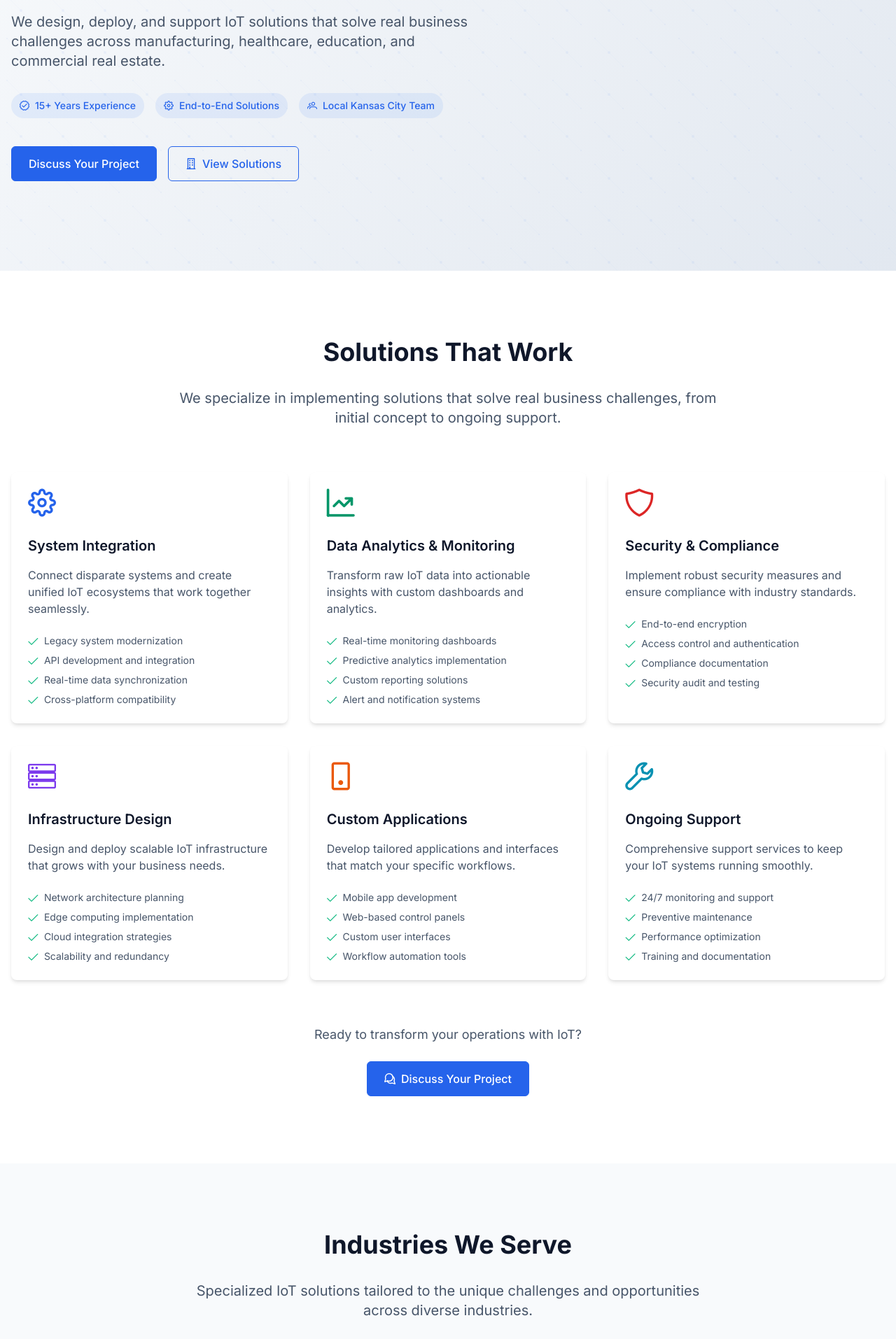
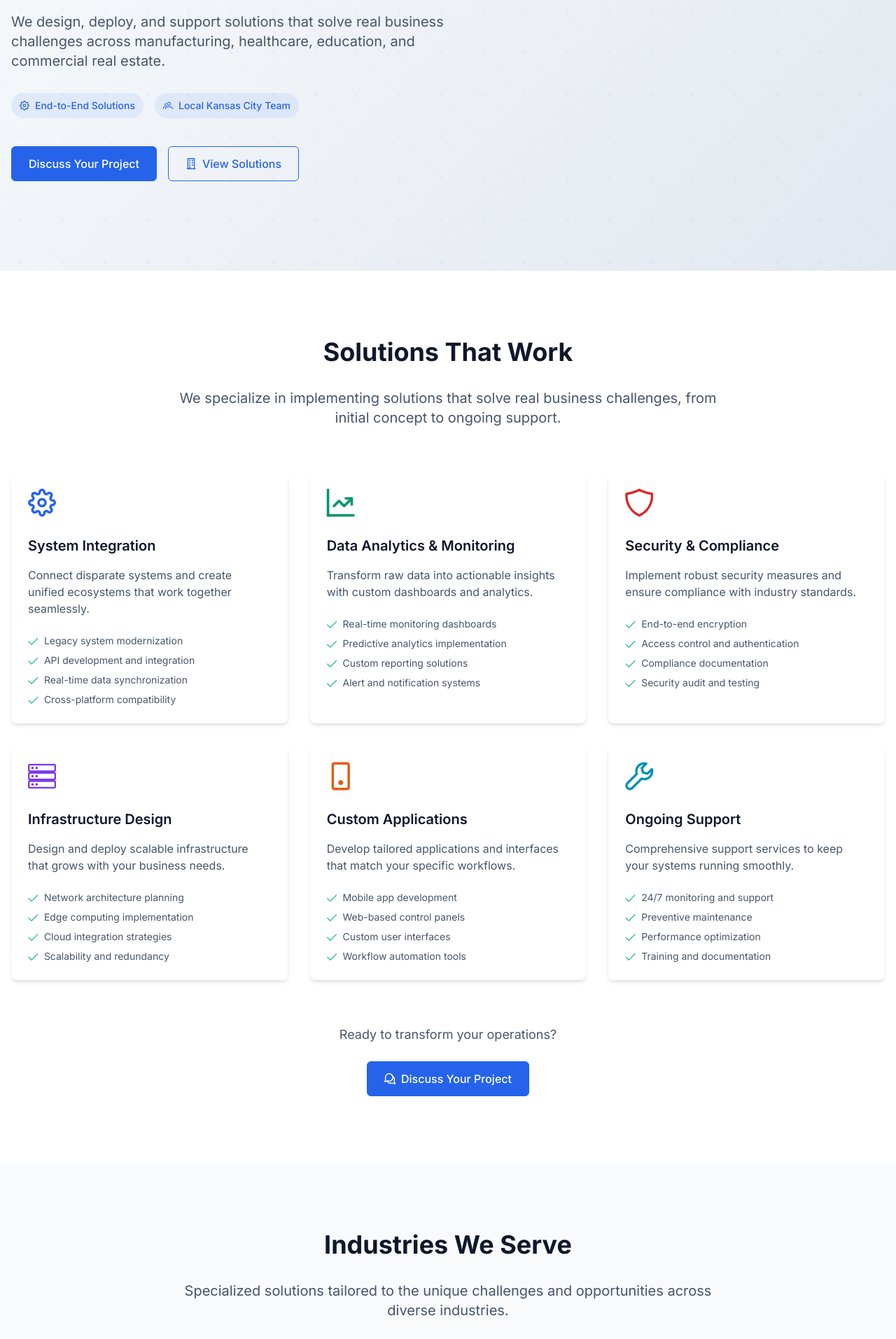
Before and after one commit to skeeeon/816tech-website, a Vue app: page / in a window 1280 px wide. Shown: the part 346-2260 px from the top of the page at 70% size. Built offline with nearby package versions, Linux system fonts and the light colour scheme.

Commit message:
minor tweaks

```diff
--- a/src/components/home/ApproachSection.vue
+++ b/src/components/home/ApproachSection.vue
@@ -4,7 +4,7 @@
     <div class="container mx-auto px-4">
       <h2 class="section-title text-center">Our Proven Approach</h2>
       <p class="section-subtitle text-center">
-        Every successful IoT implementation follows our structured three-phase methodology,
+        Every successful implementation follows our structured three-phase methodology,
         ensuring projects are delivered on time, on budget, and exceeding expectations.
       </p>
 
@@ -169,7 +169,7 @@ const phases = [
     title: 'Deploy',
     icon: 'pi pi-cog',
     color: '#ea580c', // Orange
-    description: 'We implement, test, and launch your IoT solution with comprehensive training and support to ensure smooth adoption and ongoing success.',
+    description: 'We implement, test, and launch your solution with comprehensive training and support to ensure smooth adoption and ongoing success.',
     activities: [
       'System installation and configuration',
       'Integration testing and quality assurance',
@@ -177,7 +177,7 @@ const phases = [
       'Go-live support and monitoring',
       'Performance optimization and fine-tuning'
     ],
-    deliverables: 'Fully operational IoT system, comprehensive documentation, trained users, and ongoing support plan.'
+    deliverables: 'Fully operational system, comprehensive documentation, trained users, and ongoing support plan.'
   }
 ];
 
--- a/src/components/home/HeroSection.vue
+++ b/src/components/home/HeroSection.vue
@@ -25,12 +25,12 @@
       <div class="max-w-4xl">
         <h1 class="text-3xl sm:text-4xl md:text-5xl lg:text-6xl font-bold mb-4 sm:mb-6 leading-tight"
             :style="{ color: 'var(--color-content-primary)' }">
-          Modern IoT Solutions,<br>
+          Modern Solutions,<br>
           <span :style="{ color: 'var(--color-primary)' }">Expertly Implemented</span>
         </h1>
         <p class="text-lg sm:text-xl mb-6 sm:mb-8 max-w-2xl"
            :style="{ color: 'var(--color-content-secondary)' }">
-          We design, deploy, and support IoT solutions that solve real business challenges
+          We design, deploy, and support solutions that solve real business challenges
           across manufacturing, healthcare, education, and commercial real estate.
         </p>
 
@@ -80,7 +80,6 @@ const { isDarkMode } = useTheme();
 
 // Key differentiators for 816tech
 const highlights = [
-  { icon: 'pi-verified', text: '15+ Years Experience' },
   { icon: 'pi-cog', text: 'End-to-End Solutions' },
   { icon: 'pi-users', text: 'Local Kansas City Team' }
 ];
--- a/src/components/home/IndustriesSection.vue
+++ b/src/components/home/IndustriesSection.vue
@@ -4,7 +4,7 @@
     <div class="container mx-auto px-4">
       <h2 class="section-title text-center">Industries We Serve</h2>
       <p class="section-subtitle text-center">
-        Specialized IoT solutions tailored to the unique challenges and opportunities
+        Specialized solutions tailored to the unique challenges and opportunities
         across diverse industries.
       </p>
 
--- a/src/components/home/SolutionsSection.vue
+++ b/src/components/home/SolutionsSection.vue
@@ -41,7 +41,7 @@
       <div class="text-center mt-12 md:mt-16">
         <p class="text-lg mb-6"
            :style="{ color: 'var(--color-content-secondary)' }">
-          Ready to transform your operations with IoT?
+          Ready to transform your operations?
         </p>
         <button
           @click="scrollToSection('contact')"
@@ -66,7 +66,7 @@ const solutions = [
     icon: 'pi pi-cog',
     color: '#2563eb', // Primary blue
     title: 'System Integration',
-    description: 'Connect disparate systems and create unified IoT ecosystems that work together seamlessly.',
+    description: 'Connect disparate systems and create unified ecosystems that work together seamlessly.',
     capabilities: [
       'Legacy system modernization',
       'API development and integration',
@@ -78,7 +78,7 @@ const solutions = [
     icon: 'pi pi-chart-line',
     color: '#059669', // Green
     title: 'Data Analytics & Monitoring',
-    description: 'Transform raw IoT data into actionable insights with custom dashboards and analytics.',
+    description: 'Transform raw data into actionable insights with custom dashboards and analytics.',
     capabilities: [
       'Real-time monitoring dashboards',
       'Predictive analytics implementation',
@@ -102,7 +102,7 @@ const solutions = [
     icon: 'pi pi-server',
     color: '#7c3aed', // Purple
     title: 'Infrastructure Design',
-    description: 'Design and deploy scalable IoT infrastructure that grows with your business needs.',
+    description: 'Design and deploy scalable infrastructure that grows with your business needs.',
     capabilities: [
       'Network architecture planning',
       'Edge computing implementation',
@@ -126,7 +126,7 @@ const solutions = [
     icon: 'pi pi-wrench',
     color: '#0891b2', // Cyan
     title: 'Ongoing Support',
-    description: 'Comprehensive support services to keep your IoT systems running smoothly.',
+    description: 'Comprehensive support services to keep your systems running smoothly.',
     capabilities: [
       '24/7 monitoring and support',
       'Preventive maintenance',
```
